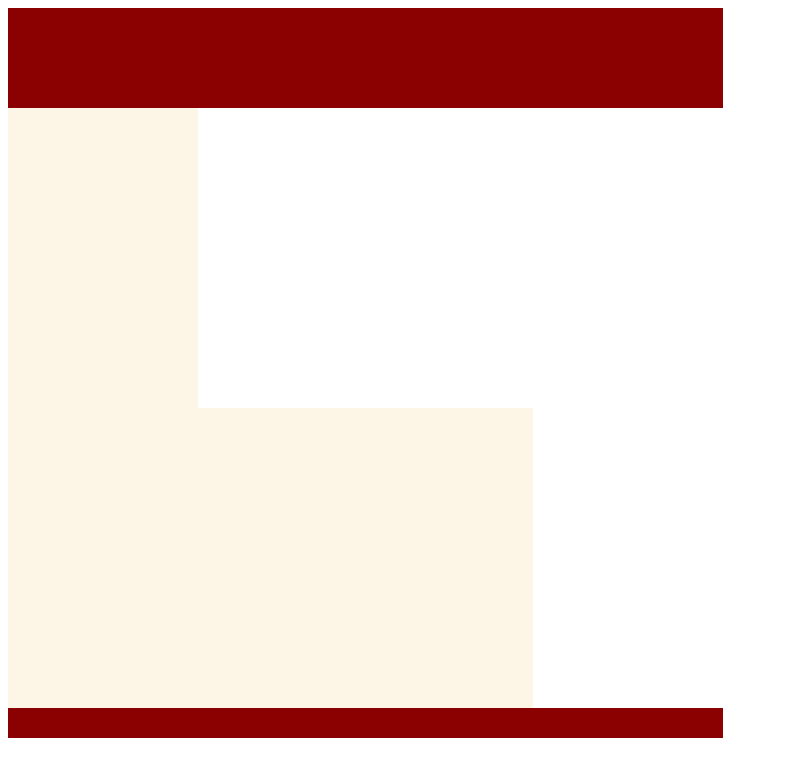
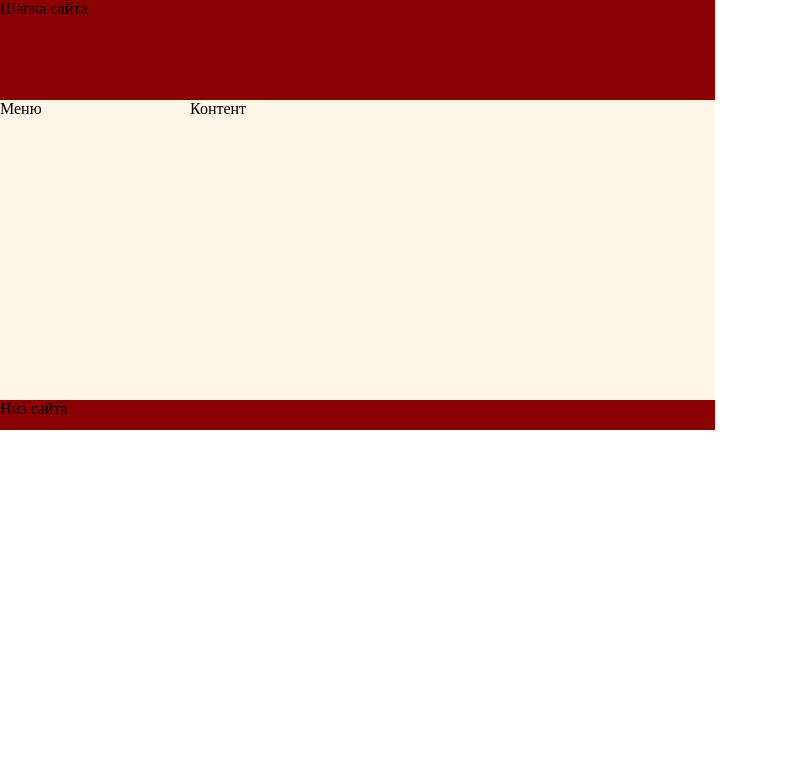
Before and after one commit to AlexandrLisowskiy/laboratory6, a plain HTML site: page index.html in a window 1280 px wide. Shown: the whole page, without its empty margins (0-786 px from the left). Drawn offline with Linux system fonts and the light colour scheme.

Commit message:
zadanie 12

```diff
--- a/index.html
+++ b/index.html
@@ -8,9 +8,9 @@
     <link rel="stylesheet" href="style.css">
 </head>
 <body>
-    <div id="header"></div>
-    <div id="menu"></div>
-    <div id="content"></div>
-    <div id="footer"></div>
+    <div id="header">Шапка сайта</div>
+    <div id="menu">Меню</div>
+    <div id="content">Контент</div>
+    <div id="footer">Низ сайта</div>
 </body>
 </html>
--- a/style.css
+++ b/style.css
@@ -1,3 +1,6 @@
+* {
+    margin: 0;
+}
 #header {
     background: darkred;
     width: 715px;
@@ -14,6 +17,9 @@
     background: oldlace;
     width: 525px;
     height: 300px;
+    position: absolute;
+    left: 190px;
+    top: 100px;
 }
 #footer {
     background: darkred;
```
